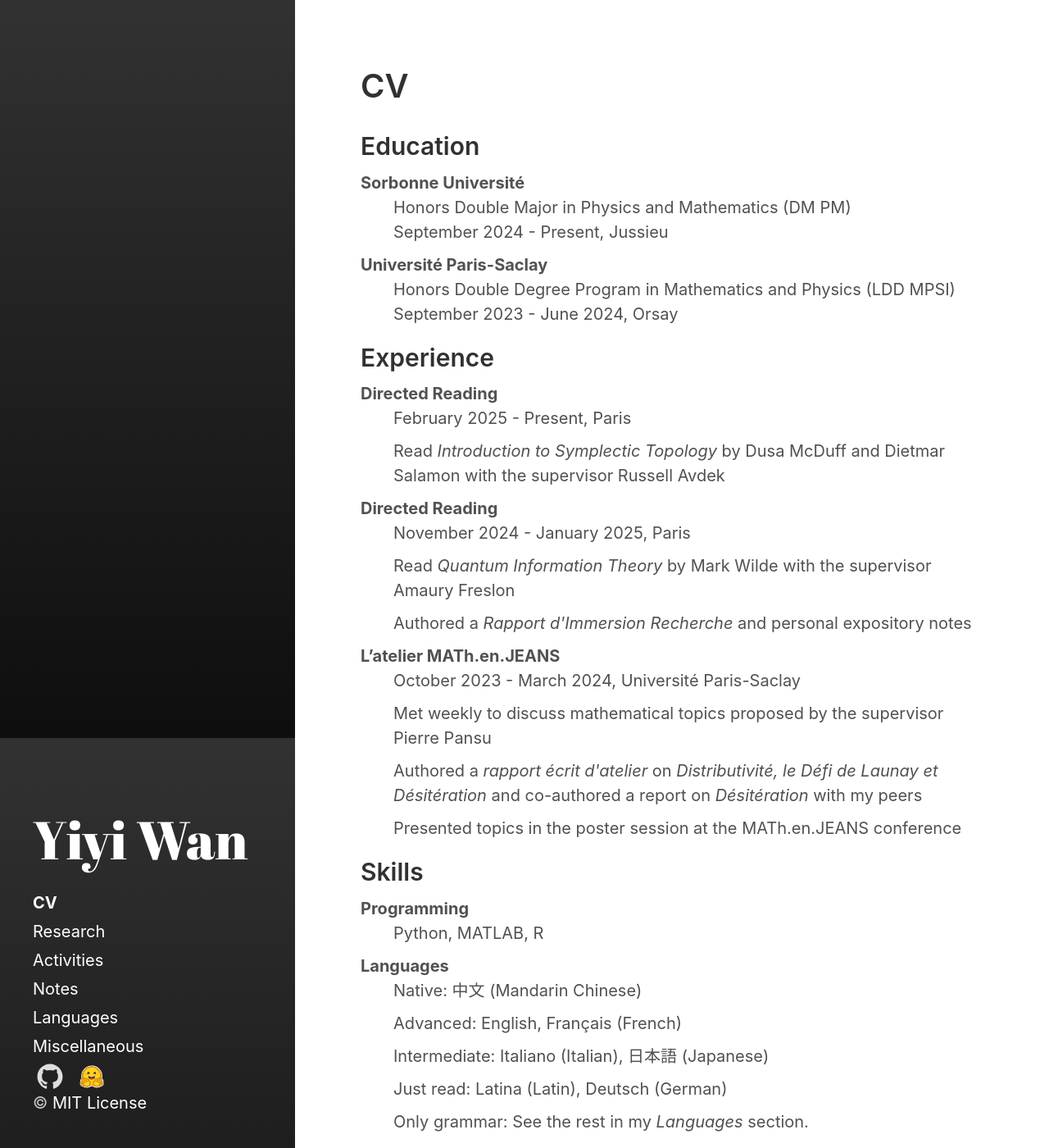
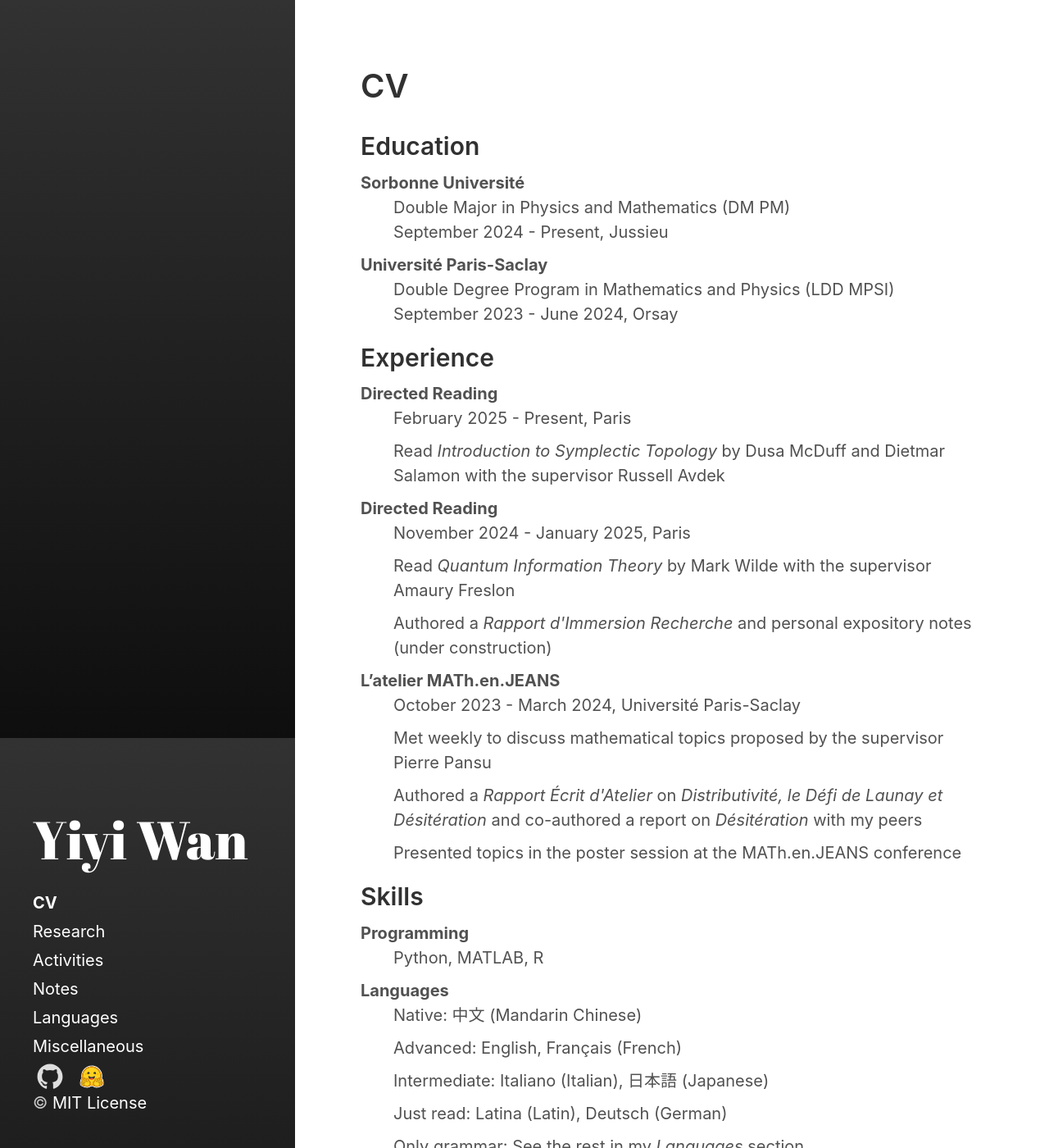
Before and after one commit to Roimex/Roimex.github.io, a Jekyll site: the page built from pages/cv.md, in a window 1280 px wide and 1400 px high. Shown: the whole window at 82% size. Built offline with Jekyll 4.4.1, drawn with Linux system fonts in a browser that asks for light colours.

Commit message:
Update cv.md

```diff
--- a/pages/cv.md
+++ b/pages/cv.md
@@ -9,10 +9,10 @@ sidebar_sort_order: 1
 ## Education
 <dl>
   <dt>Sorbonne Université</dt>
-  <dd>Honors Double Major in Physics and Mathematics (DM PM)<br> September 2024 - Present, Jussieu</dd>
+  <dd>Double Major in Physics and Mathematics (DM PM)<br> September 2024 - Present, Jussieu</dd>
 
   <dt>Université Paris-Saclay</dt>
-  <dd>Honors Double Degree Program in Mathematics and Physics (LDD MPSI)<br> September 2023 - June 2024, Orsay</dd>
+  <dd>Double Degree Program in Mathematics and Physics (LDD MPSI)<br> September 2023 - June 2024, Orsay</dd>
 </dl>
 
 ## Experience
@@ -24,12 +24,12 @@ sidebar_sort_order: 1
   <dt>Directed Reading</dt>
   <dd>November 2024 - January 2025, Paris</dd>
   <dd>Read <i>Quantum Information Theory</i> by Mark Wilde with the supervisor Amaury Freslon</dd>
-  <dd>Authored a <i>Rapport d'Immersion Recherche</i> and personal expository notes</dd>
+  <dd>Authored a <i>Rapport d'Immersion Recherche</i> and personal expository notes (under construction)</dd>
 
   <dt>L’atelier MATh.en.JEANS</dt>
   <dd>October 2023 - March 2024, Université Paris-Saclay</dd>
   <dd>Met weekly to discuss mathematical topics proposed by the supervisor Pierre Pansu</dd>
-  <dd>Authored a <i>rapport écrit d'atelier</i> on <i>Distributivité, le Défi de Launay et Désitération</i> and co-authored a report on <i>Désitération</i> with my peers</dd>
+  <dd>Authored a <i>Rapport Écrit d'Atelier</i> on <i>Distributivité, le Défi de Launay et Désitération</i> and co-authored a report on <i>Désitération</i> with my peers</dd>
   <dd>Presented topics in the poster session at the MATh.en.JEANS conference</dd>
 </dl>
 
```
